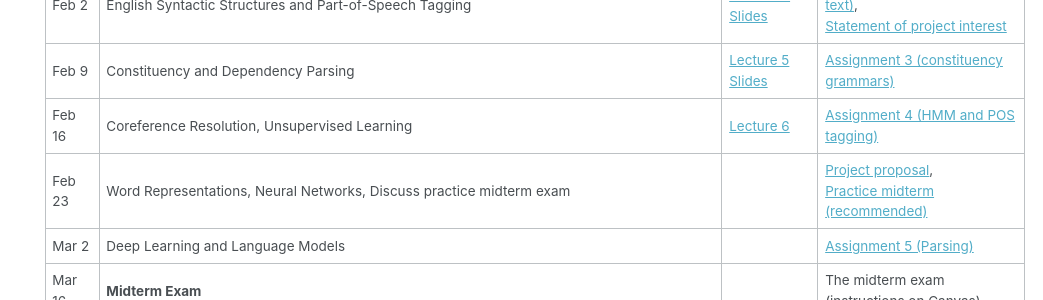
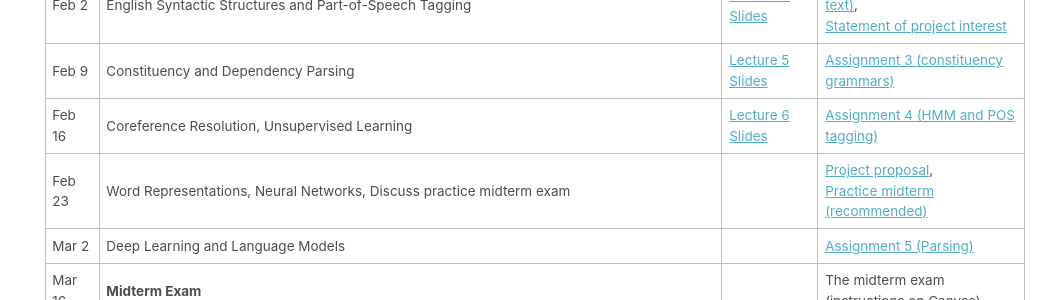
Before and after one commit to rasikabh/rasikabh.github.io, a Jekyll site: the page built from _pages/nlp2023.md, in a window 1280 px wide and 900 px high, scrolled down 882 px. Shown: the part 153-453 px from the top of the window, without its empty margins (237-1280 px from the left). Built offline with Jekyll 4.4.1, drawn with Linux system fonts in a browser that asks for light colours.

Commit message:
Update nlp2023.md

```diff
--- a/_pages/nlp2023.md
+++ b/_pages/nlp2023.md
@@ -47,7 +47,7 @@ Tuesdays 10am - 12pm outside room 1010 and on MS Teams
 | Jan 26 | Classification continued, feature engineering | [Lecture 3 Slides](https://docs.google.com/presentation/d/1gv1lhHflVSIcmTn0UcoyJii1BHG4uCDNw0rmBEb2m4c/edit?usp=sharing) |  |
 | Feb 2 | English Syntactic Structures and Part-of-Speech Tagging | [Lecture 4 Slides](https://docs.google.com/presentation/d/1h1NowEkxk4xxANK2uW7pDv40Cf38IXSML4ouM9jGdgE/edit?usp=sharing) | [Assignment 2 (classifying text)](https://docs.google.com/document/d/1Ryj6umrzfOFC4xCoSG8wLvmo1CxWetb4LAF8R9xJ5Zk/edit?usp=sharing), <br/> [Statement of project interest](https://docs.google.com/document/d/1qe6uiXbJRvUv1WxvN_YH1PHN7yPMu5hcos9N6x7s_cc/edit?usp=sharing) |
 | Feb 9  | Constituency and Dependency Parsing                                                           | [Lecture 5 Slides](https://docs.google.com/presentation/d/1OcVSgrmvdYc0A92_nONlEPJ3L6yvF60PEzmQgOogYpQ/edit?usp=sharing) | [Assignment 3 (constituency grammars)](https://docs.google.com/document/d/1b35nRzO2FKA_SS6GIOB5pTdPbyZWGTQuxVliHGV7MTw/edit?usp=sharing) |
-| Feb 16 | Coreference Resolution, Unsupervised Learning                                                                       | [Lecture 6](https://docs.google.com/presentation/d/1B1Hjn4sbhJ3NTRyakATAAb4BlsQXnhvWJGCD6EHoMX0/edit?usp=sharing) | [Assignment 4 (HMM and POS tagging)](https://docs.google.com/document/d/12AexcnY5aV2HxyBvRYSwP9Rso1ARD3DtjzBG-aSt800/edit?usp=sharing) |
+| Feb 16 | Coreference Resolution, Unsupervised Learning                                                                       | [Lecture 6 Slides](https://docs.google.com/presentation/d/1B1Hjn4sbhJ3NTRyakATAAb4BlsQXnhvWJGCD6EHoMX0/edit?usp=sharing) | [Assignment 4 (HMM and POS tagging)](https://docs.google.com/document/d/12AexcnY5aV2HxyBvRYSwP9Rso1ARD3DtjzBG-aSt800/edit?usp=sharing) |
 | Feb 23 | Word Representations, Neural Networks, Discuss practice midterm exam  |  | [Project proposal](https://docs.google.com/document/d/1qe6uiXbJRvUv1WxvN_YH1PHN7yPMu5hcos9N6x7s_cc/edit?usp=sharing), <br> [Practice midterm (recommended)](https://docs.google.com/document/d/1Y8DGAMfTjfoL7MD_TFI1I1UdW_7qdEsoUh1zf3543J8/edit?usp=sharing) |
 | Mar 2 | Deep Learning and Language Models |  | [Assignment 5 (Parsing)](https://docs.google.com/document/d/19Q4wAG8rriAOwXS3H08Dt1ieEv3jt3H__Tt-7HUppEg/edit?usp=sharing) |
 | Mar 16  | **Midterm Exam** |  | The midterm exam <br> (instructions on Canvas) |
```
